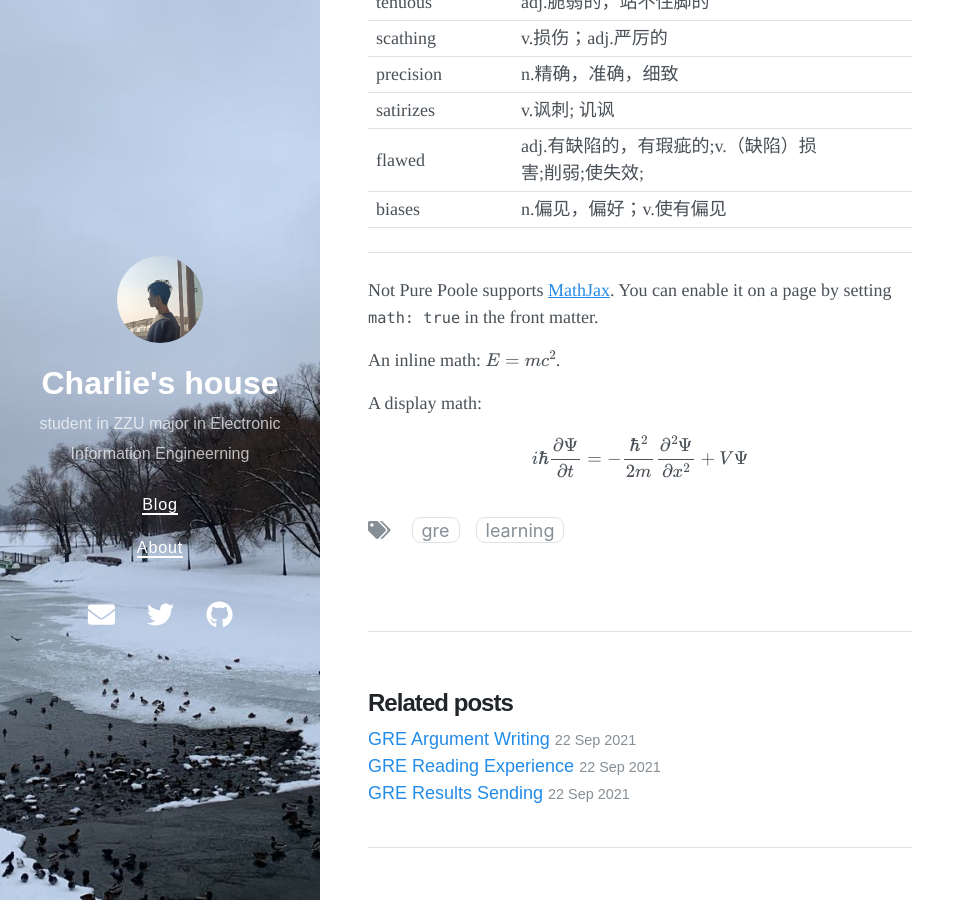
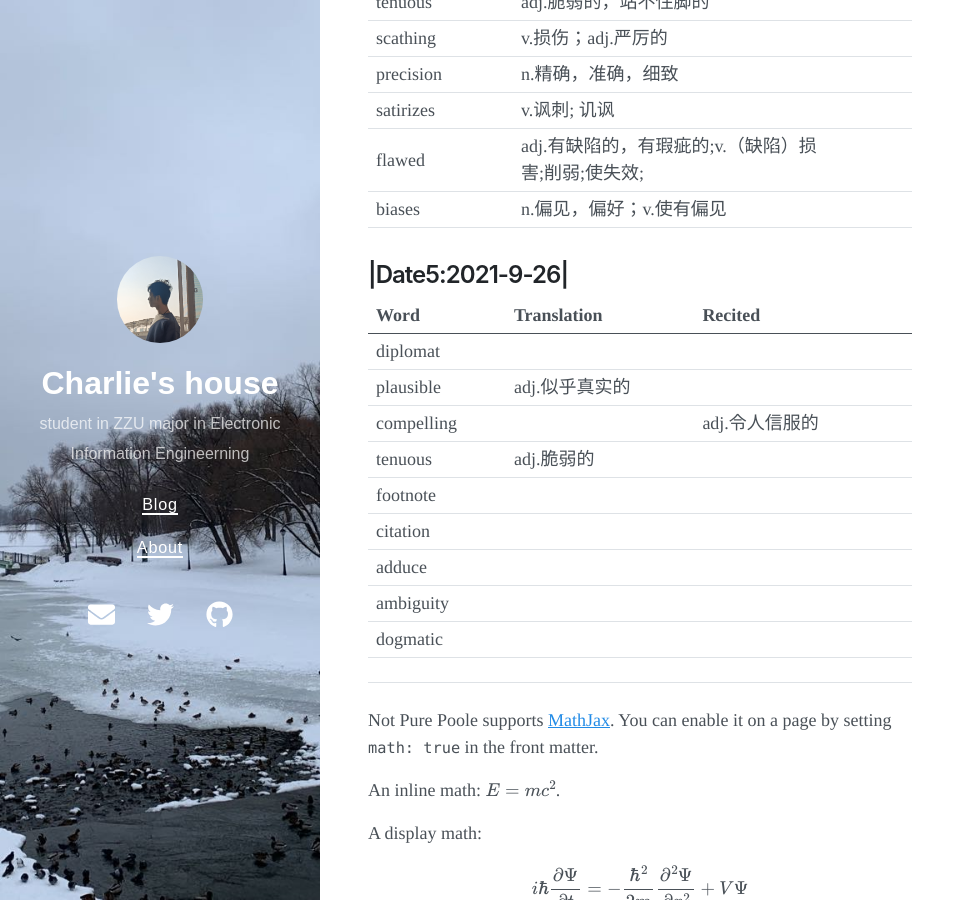
Before and after one commit to wzz1206/wzz1206.github.io, a Jekyll site: the page built from _posts/2021-9-15-Gre-Words-List.md, in a window 1280 px wide and 900 px high, scrolled down 4626 px. Shown: the whole window, without its empty margins (0-975 px from the left). Built offline with Jekyll 4.4.1, drawn with Linux system fonts in a browser that asks for light colours; nearby versions of some CDN libraries.

Commit message:
Update 2021-9-15-Gre-Words-List.md

```diff
--- a/_posts/2021-9-15-Gre-Words-List.md
+++ b/_posts/2021-9-15-Gre-Words-List.md
@@ -156,6 +156,20 @@ date: 2021-9-15 10:42 +0800
 |flawed|adj.有缺陷的，有瑕疵的;v.（缺陷）损害;削弱;使失效;||
 |biases|n.偏见，偏好；v.使有偏见||
 
+|Date5:2021-9-26|
+---
+
+|     Word     |              Translation             |  Recited  |
+|--------------|--------------------------------------|-----------|
+|diplomat|
+plausible|adj.似乎真实的||
+|compelling||adj.令人信服的||
+|tenuous|adj.脆弱的||
+|footnote| ||
+|citation| ||
+|adduce| ||
+|ambiguity|||
+|dogmatic|||
 
 ------
 Not Pure Poole supports [MathJax](https://www.mathjax.org/). You can enable it on a page by setting `math: true` in the front matter.
```
